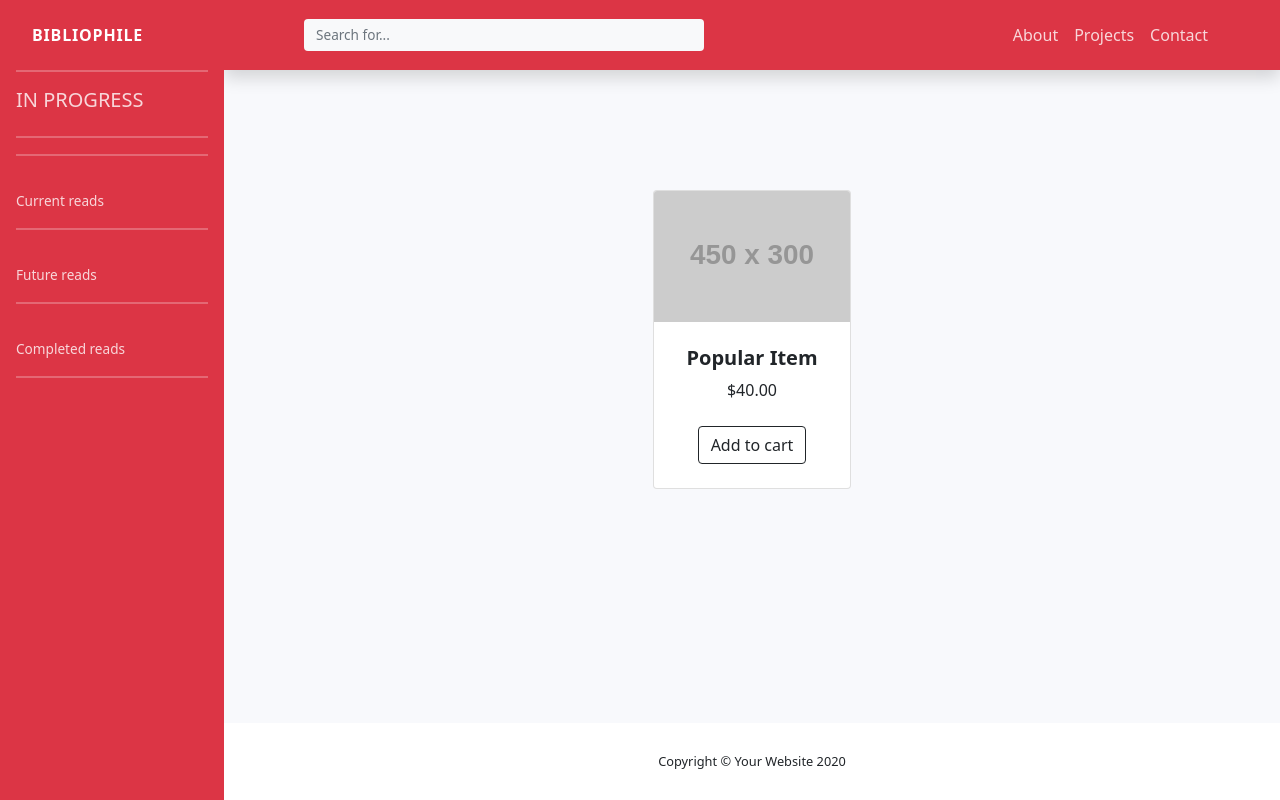
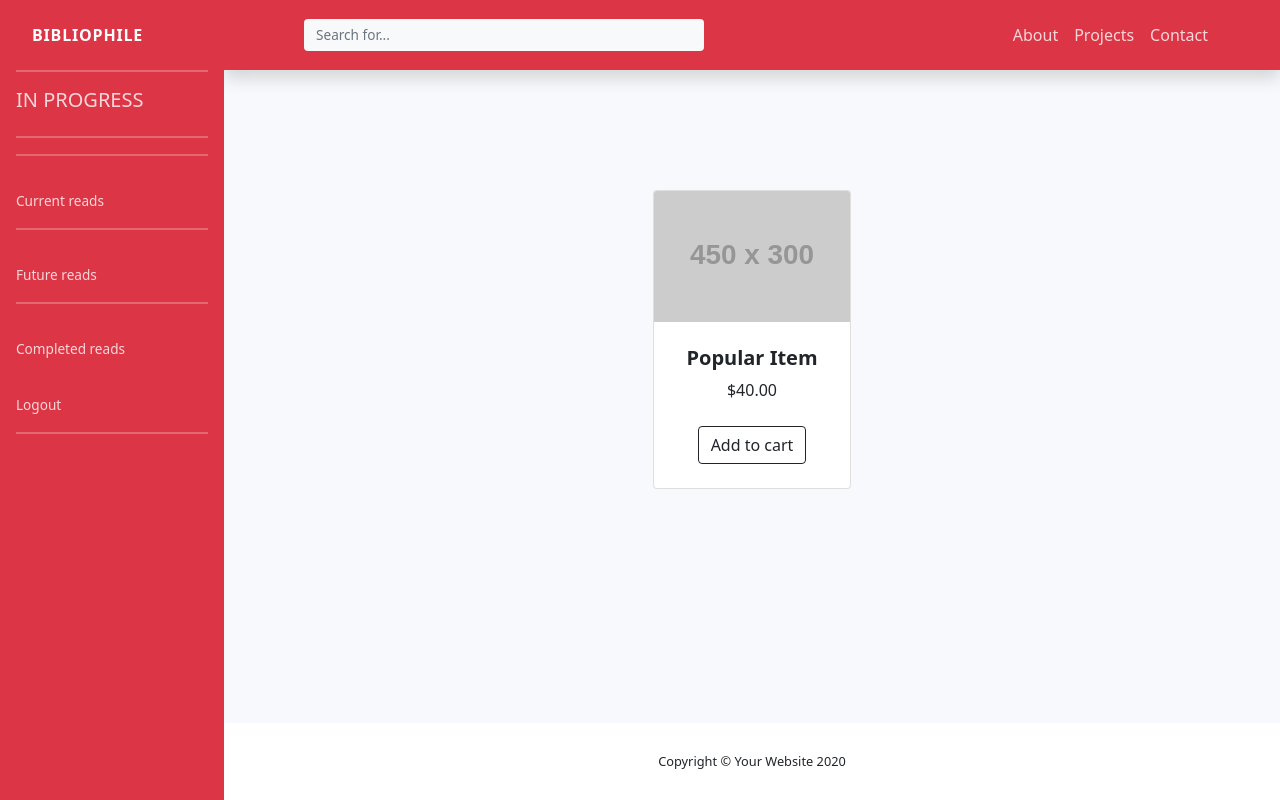
Before and after one commit to Stephen-Nw/digitalLibrary, a Flask app: page /reading in a window 1280 px wide. Run offline with Flask 2, Linux system fonts and the light colour scheme; grey boxes labelled with a size stand in for pictures from a placeholder-image service; some libraries are stand-ins or nearby versions.

Commit message:
add log out link to sidebar

```diff
--- a/templates/read_base.html
+++ b/templates/read_base.html
@@ -69,6 +69,11 @@
         <li class="nav-item">
             <a class="nav-link" href="{{ url_for('completed_reading') }}">
                 <span>Completed reads</span></a>
+        </li>
+
+        <li class="nav-item">
+            <a class="nav-link" href="{{ url_for('logout_user') }}">
+                <span>Logout</span></a>
         </li>
 
         <!-- Divider -->
```
